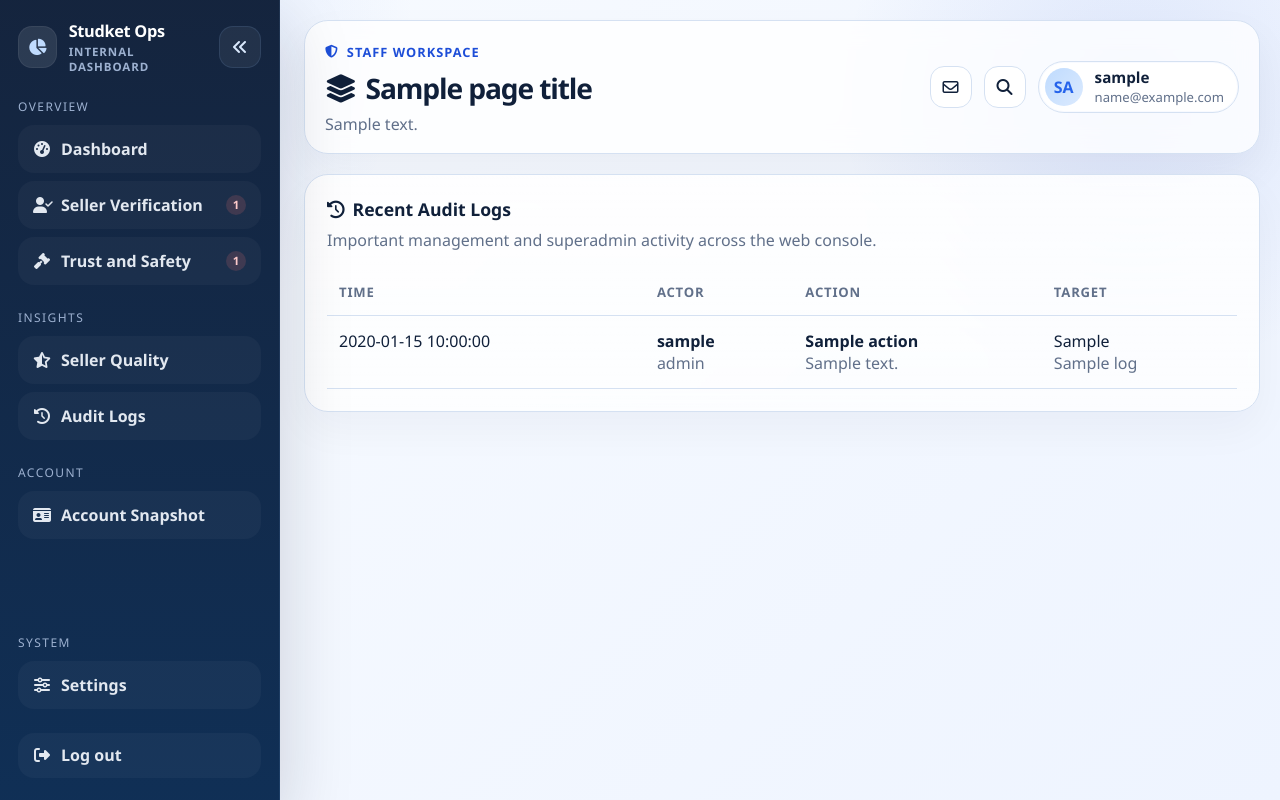
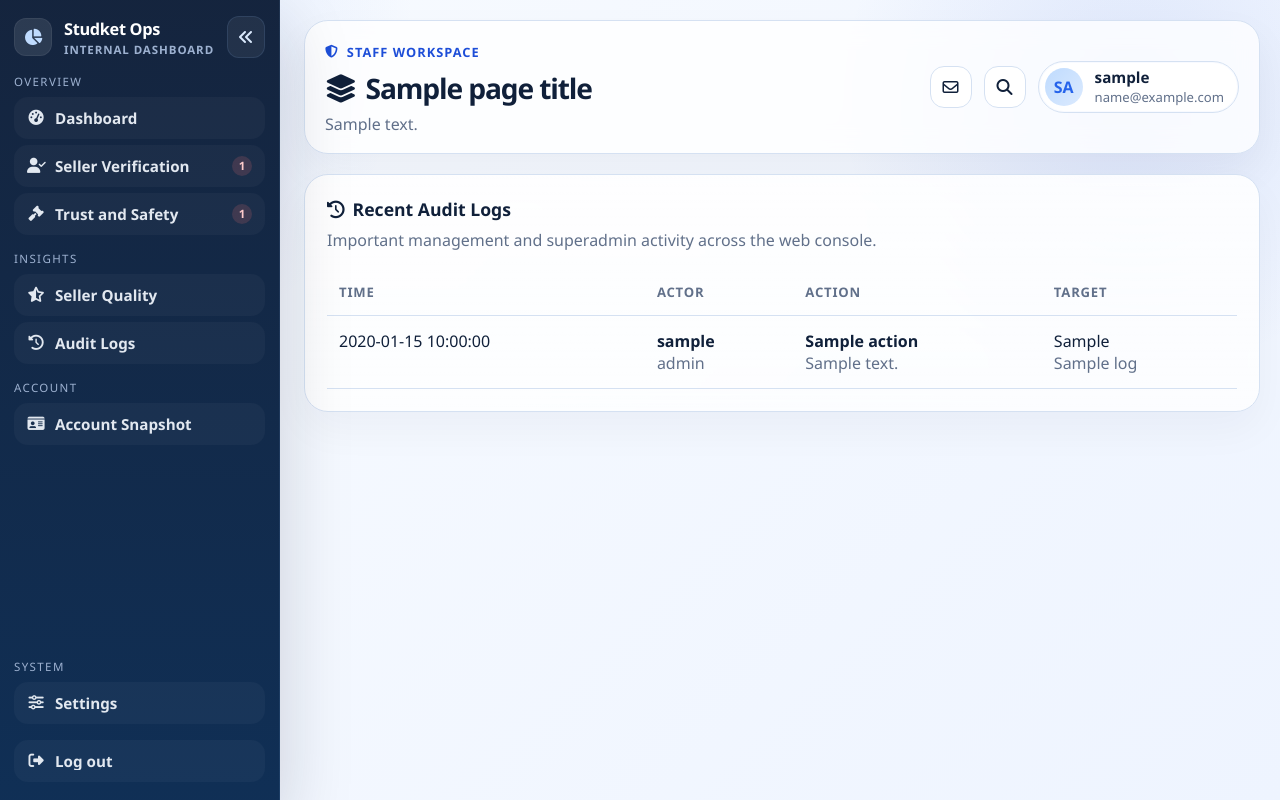
Before and after one commit to Terriakidesu/studket-backend, a FastAPI app: template app/templates/dashboard/audit.html in a window 1280 px wide. Run offline with FastAPI, Linux system fonts and the light colour scheme; the template is opened without the code that fills it: most values are stand-ins (such as "Sample title", 1, 10 or a date in 2020); parts of the project's set-up code (start-up, migrations or seed data) failed here and were passed over.

Commit message:
fix: compact dashboard sidebar layout

```diff
--- a/app/templates/dashboard/base.html
+++ b/app/templates/dashboard/base.html
@@ -52,7 +52,7 @@
         left: 0;
         width: 280px;
         height: 100vh;
-        padding: 20px 18px;
+        padding: 16px 14px;
         display: flex;
         flex-direction: column;
         overflow-y: auto;
@@ -69,22 +69,22 @@
     }
     .app-shell.sidebar-collapsed .sidebar {
         width: 92px;
-        padding: 20px 12px;
+        padding: 16px 10px;
     }
     .sidebar-head {
         display: flex;
         align-items: center;
         justify-content: space-between;
         gap: 12px;
-        margin-bottom: 24px;
-        min-height: 48px;
+        margin-bottom: 16px;
+        min-height: 42px;
     }
     .sidebar-toggle {
-        width: 42px;
-        min-width: 42px;
-        height: 42px;
+        width: 38px;
+        min-width: 38px;
+        height: 38px;
         padding: 0;
-        border-radius: 14px;
+        border-radius: 12px;
         border: 1px solid rgba(147, 197, 253, 0.12);
         background: rgba(255, 255, 255, 0.06);
         color: #dbeafe;
@@ -105,12 +105,12 @@
         transition: opacity .16s ease, flex-basis .16s ease, max-width .16s ease;
     }
     .brand-mark {
-        width: 42px;
-        height: 42px;
+        width: 38px;
+        height: 38px;
         display: inline-flex;
         align-items: center;
         justify-content: center;
-        border-radius: 14px;
+        border-radius: 12px;
         background: rgba(255, 255, 255, 0.10);
         color: #bfdbfe;
         box-shadow: inset 0 0 0 1px rgba(255, 255, 255, 0.06);
@@ -147,23 +147,23 @@
         gap: 0;
     }
     .app-shell.sidebar-collapsed .sidebar-toggle {
-        width: 48px;
-        min-width: 48px;
-        height: 48px;
-        flex: 0 0 48px;
-        border-radius: 16px;
+        width: 42px;
+        min-width: 42px;
+        height: 42px;
+        flex: 0 0 42px;
+        border-radius: 14px;
         margin: 0 auto;
     }
     .app-shell:not(.sidebar-collapsed) .sidebar-toggle {
         margin-left: auto;
     }
-    .sidebar-group { margin-bottom: 24px; }
+    .sidebar-group { margin-bottom: 16px; }
     .sidebar-title {
-        margin: 0 0 10px; font-size: .75rem; text-transform: uppercase;
+        margin: 0 0 8px; font-size: .72rem; text-transform: uppercase;
         letter-spacing: .12em; color: var(--sidebar-muted);
         transition: opacity .16s ease;
     }
-    .sidebar-nav { display: grid; gap: 8px; }
+    .sidebar-nav { display: grid; gap: 6px; }
     .sidebar-link {
         position: relative;
         display: flex;
@@ -171,11 +171,12 @@
         gap: 10px;
         width: 100%;
         min-width: 0;
-        padding: 12px 14px;
-        border-radius: 16px;
+        padding: 10px 12px;
+        border-radius: 14px;
         color: #e2e8f0;
         text-decoration: none;
         font-weight: 600;
+        font-size: .95rem;
         background: rgba(255,255,255,0.03);
         border: 1px solid transparent;
         transition: background-color .18s ease, border-color .18s ease, transform .18s ease;
@@ -234,7 +235,7 @@
         overflow: hidden;
     }
     .app-shell.sidebar-collapsed .sidebar-group {
-        margin-bottom: 18px;
+        margin-bottom: 14px;
     }
     .app-shell.sidebar-collapsed .sidebar-title {
         opacity: 0;
@@ -244,7 +245,7 @@
     }
     .app-shell.sidebar-collapsed .sidebar-link {
         justify-content: center;
-        padding: 12px;
+        padding: 10px;
     }
     .app-shell.sidebar-collapsed .sidebar-link i {
         width: 100%;
@@ -470,7 +471,7 @@
         }
         .app-shell.sidebar-collapsed .sidebar {
             width: auto;
-            padding: 20px 18px;
+            padding: 16px 14px;
         }
         .app-shell.sidebar-collapsed .brand {
             justify-content: flex-start;
@@ -486,7 +487,7 @@
         }
         .app-shell.sidebar-collapsed .sidebar-link {
             justify-content: flex-start;
-            padding: 12px 14px;
+            padding: 10px 12px;
         }
     }
     @media (max-width: 1100px) {
```
